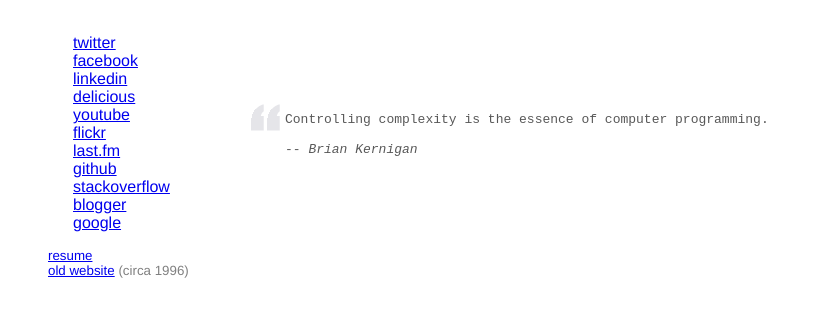
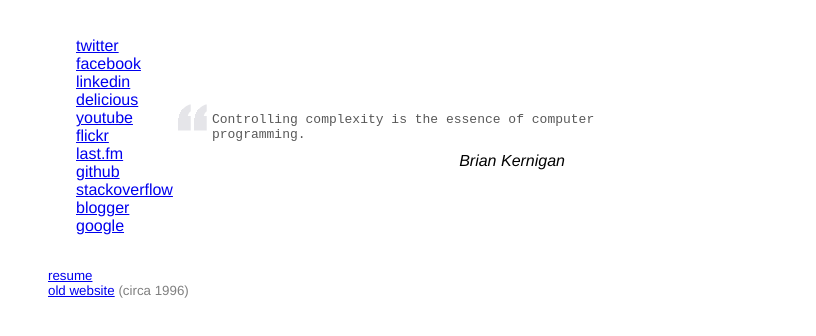
Before and after one commit to jcrossley3/jim.crossleys.org, a plain HTML site: page htdocs/index.html in a window 1280 px wide. Shown: the part 48-384 px from the top of the page, without its empty margins (0-816 px from the left). Drawn offline with nearby package versions, Linux system fonts and the light colour scheme.

Commit message:
More sensible positioning; interesting fading

```diff
--- a/htdocs/display.js
+++ b/htdocs/display.js
@@ -3,22 +3,23 @@ function Display (quotes, div) {
   this.quotes = this.shuffle(quotes);
   this.index = 0;
   this.area = div;
-  this.area.hide();
+  this.area.children().hide();
 }
 
 Display.prototype = {
 
   show: function() {
     var x = this.next();
-    this.area.html(x.quote+"<br/><br/> -- <i>"+x.author+"</i>").fadeIn(1000);
+    this.area.find('#quote').html(x.quote).fadeIn(1000);
+    this.area.find('#author').html(x.author).fadeIn(3000);
     var self = this;
     window.setTimeout(function() { self.hide(); }, 3000+x.quote.length*30);
   },
 
   hide: function() {
-    this.area.fadeOut(2000);
+    this.area.children().fadeOut(2500);
     var self = this;
-    window.setTimeout(function() { self.show(); }, 2000);
+    window.setTimeout(function() { self.show(); }, 3000);
   },
 
   next: function() {
--- a/htdocs/index.html
+++ b/htdocs/index.html
@@ -19,23 +19,20 @@
       a.stack { background-image: url(http://stackoverflow.com/favicon.ico); }
       #links { float: left; }
       #quote {
-         position: absolute;
-         top: 150px;
-         left: 250px;
-         width: 500px;
          color:#575757;
          background: transparent url("blockquote.gif") no-repeat 0 0;
          padding-left: 35px;
          padding-top: 10px;
          font-family: monospace;
       }
+      #author { text-align: right; padding-right: 80px; padding-top: 10px; font-style: italic; }
     </style>
     <script type="text/javascript" src="http://ajax.googleapis.com/ajax/libs/jquery/1.4.2/jquery.min.js"></script>
     <script type="text/javascript" src="display.js"></script>
     <script type="text/javascript">
       $(document).ready(function() {
         $.getJSON("quotes.js", function(data) {
-            new Display(data, $('#quote')).show();
+            new Display(data, $('#display')).show();
         });
       });
     </script>
@@ -44,6 +41,9 @@
   <body>
     <h1>jim crossley's org</h1>
 
+    <table width="640px">
+      <tr>
+        <td>
           <div id="links">
             <ul>
               <li><a class="my twitter" href="http://twitter.com/jcrossley3">twitter</a></li>
@@ -58,12 +58,19 @@
               <li><a class="my blogger" href="http://escx.blogspot.com">blogger</a></li>
               <li><a class="my google" href="http://www.google.com/profiles/jcrossley3">google</a></li>
             </ul>
+          </div>
+        </td>
+        <td>
+          <div id="display">
+            <div id="quote"></div>
+            <div id="author"></div>
+          </div>
+        </td>
+      </tr>
+    </table>
     <ul class="shade">
       <li><a href="resume.html">resume</a></li>
       <li><a href="http://www.crossleys.org/~jim">old website</a> (circa 1996)</li>
     </ul>
-    </div>
-    <div id="quote"/>
-
   </body>
 </html>
```
Lines whose indentation alone changed are shown as unchanged.
